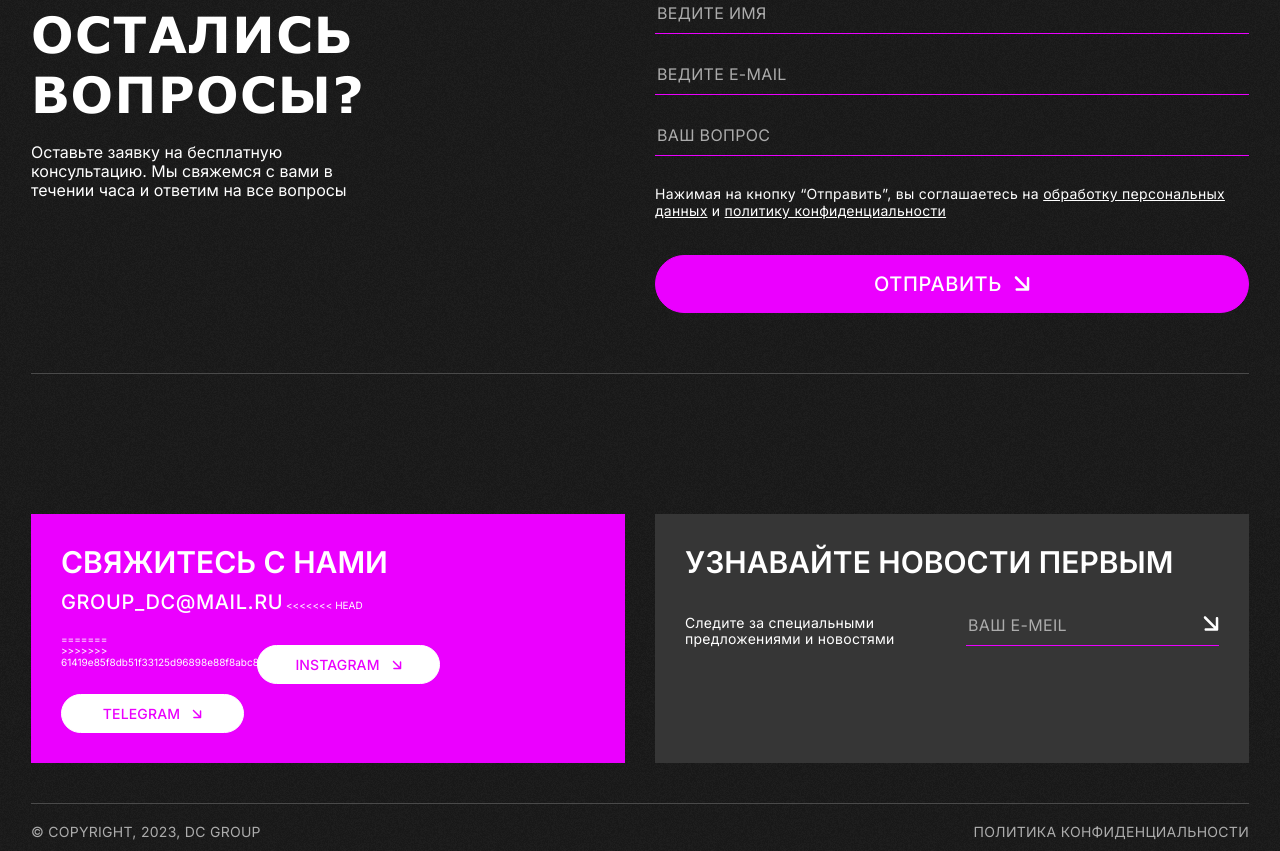
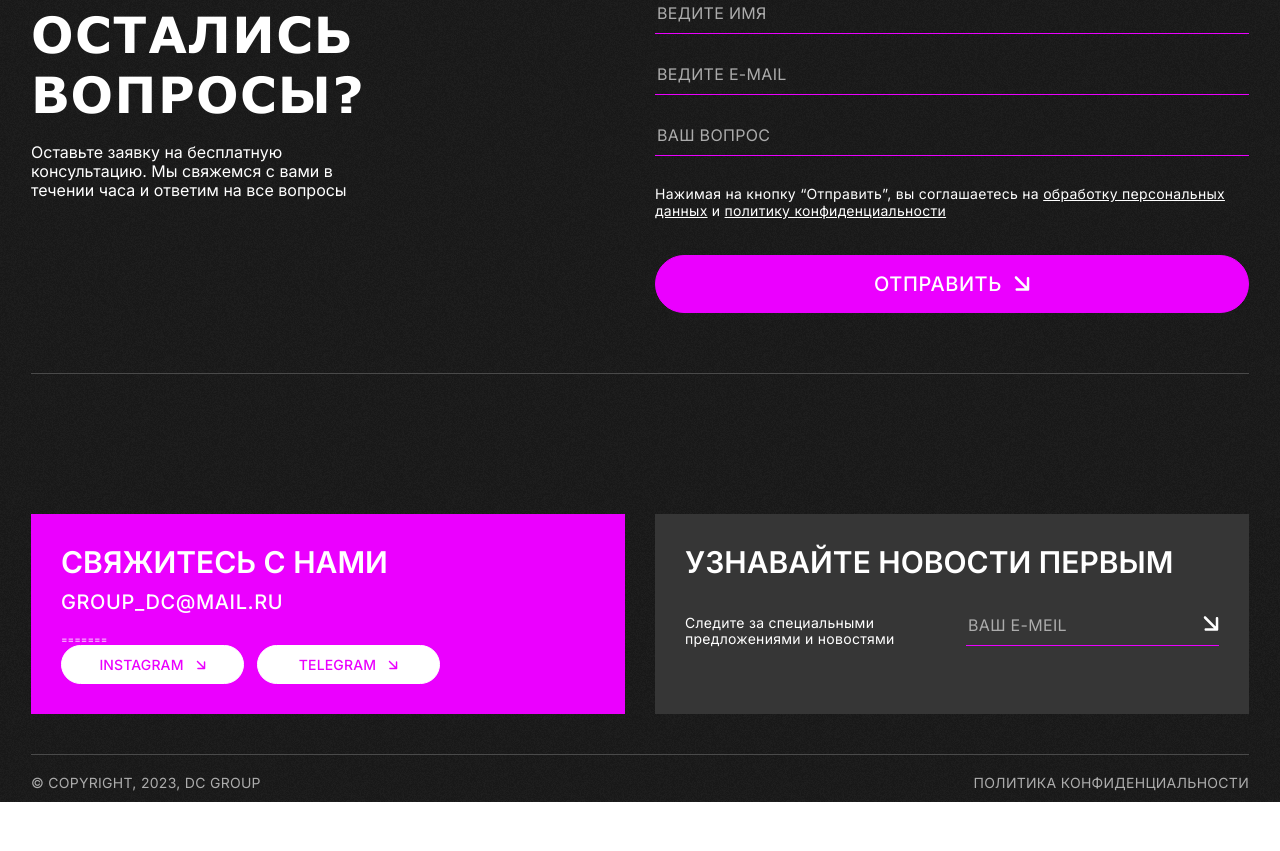
Before and after one commit to Petrushenia/dc-group, a plain HTML site: page index.html in a window 1280 px wide. Shown: the part 4955-5806 px from the top of the page. After the commit the page ends 5757 px from the top, so only its background shows below. Drawn offline with Linux system fonts and the light colour scheme; a script that the page names is missing; files whose address does not match are found by name.

Commit message:
fix: html

```diff
--- a/index.html
+++ b/index.html
@@ -415,12 +415,9 @@
           <section class="contact">
             <h3 class="contact-title">свяжитесь с нами</h3>
             <a href="" class="mail-link lower">group_dc@mail.ru</a>
-<<<<<<< HEAD
             <div class="contact-linksx">
 =======
             <div class="contact-links">
-
->>>>>>> 61419e85f8db51f33125d96898e88f8abc83d511
               <a href="https://www.instagram.com/dc_group_info/?igshid=YmMyMTA2M2Y%3D" class="contact-link lower">
                 Instagram
                 <svg class="title-button-text-arrow button-arrow-violet" width="16" height="17" viewBox="0 0 16 17" fill="none" xmlns="http://www.w3.org/2000/svg">
```
